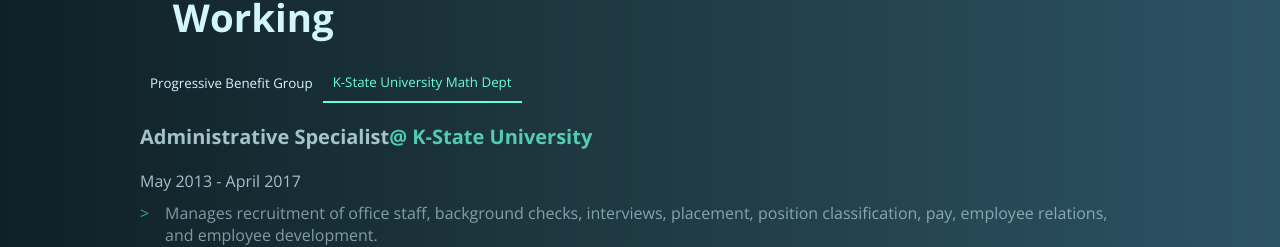
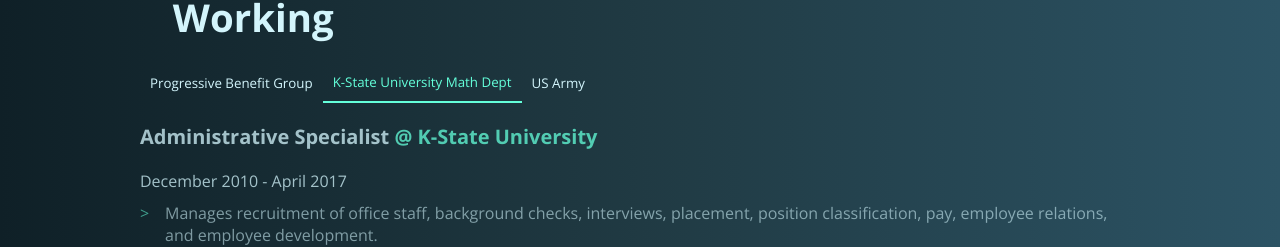
Before and after one commit to Nineteen991/portfolio, a React (Create React App) app: page / in a window 1280 px wide. Both pictures are taken after a click on the button "K-State University Math Dept". Shown: the part 3013-3260 px from the top of the page. Built offline with nearby package versions, Linux system fonts and the light colour scheme.

Commit message:
refactored work component

```diff
--- a/src/components/About.js
+++ b/src/components/About.js
@@ -13,8 +13,8 @@
             to change careers to front end development.
           </p>
           <p className="title-p">
-            I have 3 college degrees. None of which are in computer
-            science. I enjoy challenging myself. I am self taught in web development.
+            I have 2 college degrees. Neither of which are in computer
+            science. I enjoy challenging myself. I am a self taught developer.
           </p>
           <p className="title-p">
             Here are some of the technologies that I've been learning:
@@ -27,6 +27,7 @@
             <li className="list-items">Express</li>
             <li className="list-items">MongoDB</li>
             <li className="list-items">Sass</li>
+            <li className="list-items">Ethers.js</li>
           </ul>
         </div>
 
--- a/src/components/Hero.js
+++ b/src/components/Hero.js
@@ -17,11 +17,11 @@
         </p>
         <p className="title-p">
           Web development is fun and allows me to be creative while also
-          satifying my desire towards constant self growth.
+          satifying my desire toward constant self growth.
         </p>
         <p className="title-p">
-          I've also found web app hacking fun. As I've learned to create
-          both the front and back ends of a website. I've discovered
+          I've also found web app hacking a thrill. As I've learned to
+          create both the front and back ends of a website. I've discovered
           that the smallest mistake can lead to backdoors.
         </p>
       </div>
--- /dev/null
+++ b/src/components/Jobs/Army.js
@@ -0,0 +1,23 @@
+export default function Army() {
+  return (
+    <>
+      <h4 className="job-title">
+        Executive Officer (1LT)
+        <span className="mint"> @ US Army</span>
+      </h4>
+      <p className="project-desc job-dates">May 2007 - November 2010</p>
+      <ul className="job-desc">
+        <li className="list-margin">
+          Supervised and coordinated daily operations within the company.
+        </li>
+        <li className="list-margin">
+          Responsible for management of Soldiers, overseeing supply,
+          maintenance of all equipment, and ensured proper training of Soldiers.
+        </li>
+        <li className="list-margin">
+          Conduit between Soldiers and the company commander.
+        </li>
+      </ul>
+    </>
+  )
+}
--- a/src/components/Jobs/KState.js
+++ b/src/components/Jobs/KState.js
@@ -3,9 +3,9 @@
     <>
       <h4 className="job-title">
         Administrative Specialist
-        <span className="mint">@ K-State University</span>
+        <span className="mint"> @ K-State University</span>
       </h4>
-      <p className="project-desc job-dates">May 2013 - April 2017</p>
+      <p className="project-desc job-dates">December 2010 - April 2017</p>
       <ul className="job-desc">
         <li className="list-margin">
           Manages recruitment of office staff, background checks, interviews, placement, position classification, pay, employee relations, and employee development.
--- a/src/components/Mini-Projects/Alarm.js
+++ b/src/components/Mini-Projects/Alarm.js
@@ -27,11 +27,6 @@
             className="project-icons"
           />
         </a>
-        <a
-          href='https://main--spiffy-figolla-126057.netlify.app/'
-          className="project-link-a">
-          <img src={externalLink} alt="Link" className='project-icons' />
-        </a>
       </div>
     </div>
   )
--- a/src/components/Mini-Projects/Chrome-ext.js
+++ b/src/components/Mini-Projects/Chrome-ext.js
@@ -31,11 +31,6 @@
             className="project-icons"
           />
         </a>
-        <a
-          href='https://main--spiffy-figolla-126057.netlify.app/'
-          className="project-link-a">
-          <img src={externalLink} alt="Link" className='project-icons' />
-        </a>
       </div>
     </div>
   )
--- a/src/components/Mini-Projects/MovieWatchList.js
+++ b/src/components/Mini-Projects/MovieWatchList.js
@@ -28,11 +28,6 @@
             className="project-icons"
           />
         </a>
-        <a
-          href='https://main--spiffy-figolla-126057.netlify.app/'
-          className="project-link-a">
-          <img src={externalLink} alt="Link" className='project-icons' />
-        </a>
       </div>
     </div>
   )
--- a/src/components/Work.js
+++ b/src/components/Work.js
@@ -2,9 +2,41 @@
 
 import PBG from './Jobs/PBG'
 import KState from './Jobs/KState'
+import Army from './Jobs/Army'
 
 export default function Work() {
-  const [jobBtn, setJobBtn] = useState('PBG')
+  const [jobBtn, setJobBtn] = useState([
+    {
+      name: 'Progressive Benefit Group',
+      component: <PBG />,
+      active: true
+    },
+    {
+      name: 'K-State University Math Dept',
+      component: <KState />,
+      active: false
+    },
+    {
+      name: 'US Army',
+      component: <Army />,
+      active: false
+    }
+  ])
+
+  const setActive = selectedJob => {
+    setJobBtn(prev => (
+      prev.map(job => (
+        job.name === selectedJob.name
+          ? { ...job, active: true }
+          : { ...job, active: false }
+      ))
+    ))
+  }
+
+  const renderActive = () => {
+    const selectedJob = jobBtn.filter(job => job.active)
+    return selectedJob[0].component
+  }
 
   return (
     <div className="work" id="work">
@@ -12,26 +44,23 @@
 
       <div className="work-container">
         <div className="jobs">
-          <button
-            className={`job-names ${jobBtn === 'PBG' && 'underline'}`}
-            onClick={ () => setJobBtn('PBG') }
-          >
-            Progressive Benefit Group
-          </button>
-          <button
-            className={`job-names ${jobBtn === 'KState' && 'underline'}`}
-            onClick={ () => setJobBtn('KState') }
-          >
-            K-State University Math Dept
-          </button>
+          {
+            jobBtn.map((job, index) => (
+              <button
+                key={ index }
+                className={`job-names ${job.active && 'underline'}`}
+                onClick={ () => setActive(job) }
+              >
+                { job.name }
+              </button>
+            ))
+          }
         </div>
 
         <div className="job-card">
           <div className="job-desc">
             {
-              jobBtn === 'PBG'
-                ? <PBG />
-                : <KState />
+              renderActive()
             }
           </div>
         </div>
```
Also changed, not shown: 1 other file (tests, documents, lock files or other folders).
